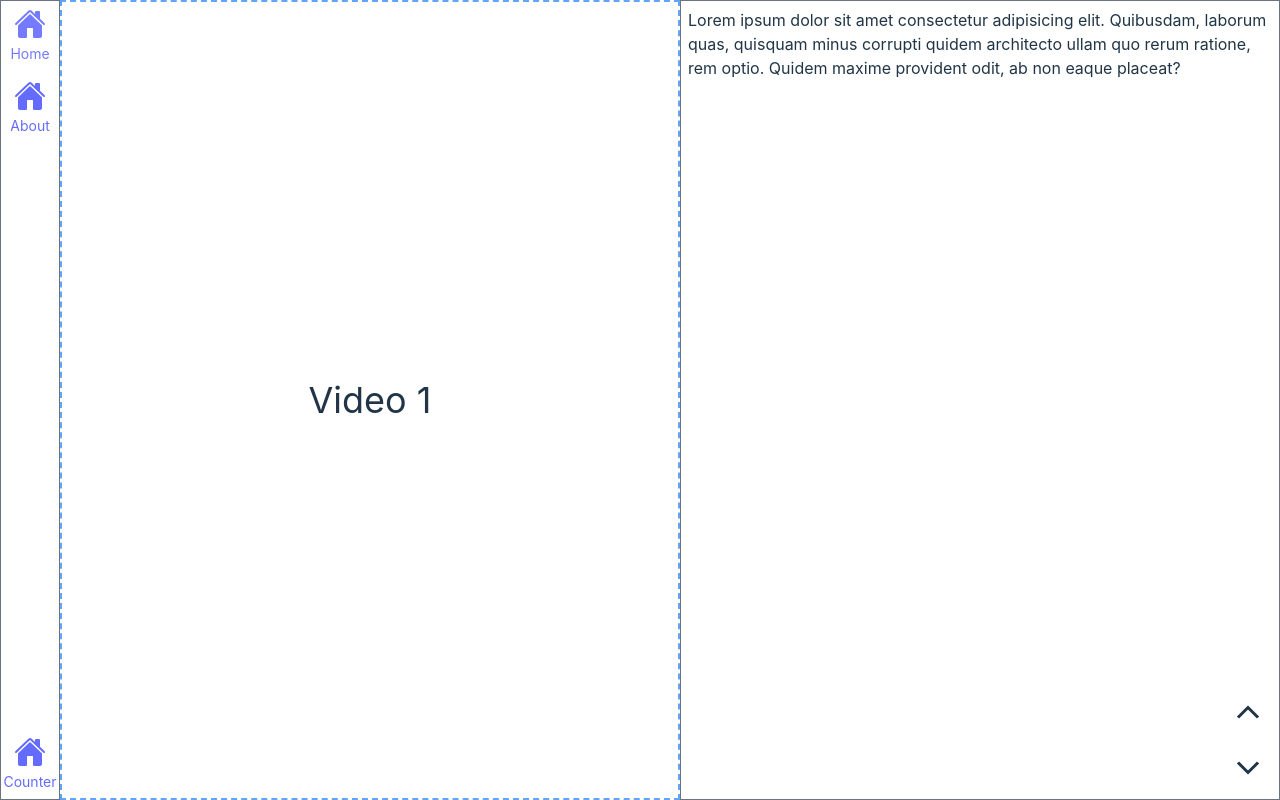
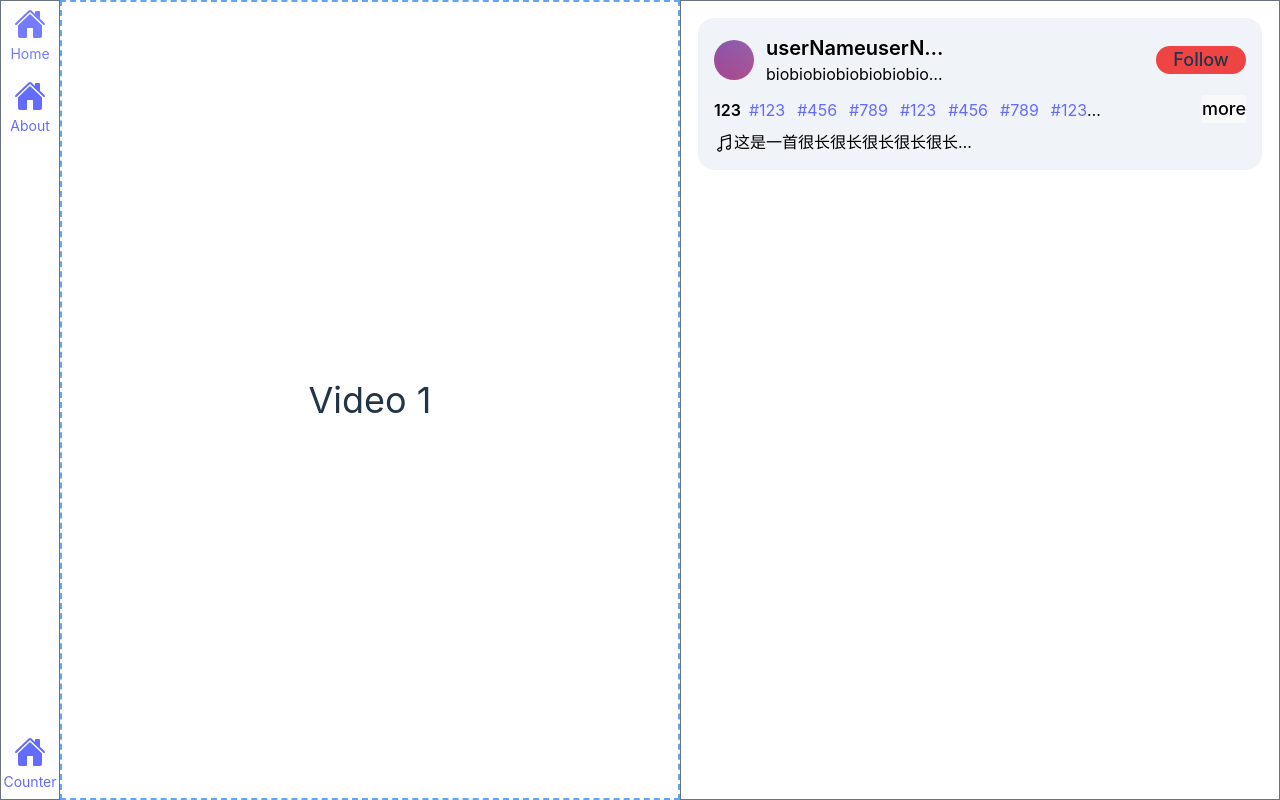
Before and after one commit to Snaptime23/snaptime-web, a React (Vite) app: page / in a window 1280 px wide. Built offline with nearby package versions, Linux system fonts and the light colour scheme.

Commit message:
feat: ✨ add video infomation of comment overlay

```diff
--- a/src/pages/Home/CommentOverlay.tsx
+++ b/src/pages/Home/CommentOverlay.tsx
@@ -1,4 +1,5 @@
-import { CSSProperties, FC } from 'react';
+import { CSSProperties, FC, useEffect, useRef, useState } from 'react';
+import { IoMusicalNotesOutline } from 'react-icons/io5';
 import styles from './CommentOverlay.module.scss';
 
 const CommentOverlay: FC<{ style?: CSSProperties; width: number }> = (props) => {
@@ -8,12 +9,99 @@ const CommentOverlay: FC<{ style?: CSSProperties; width: number }> = (props) =>
         width: props.width,
         ...props.style,
       }}
-      className={`debug-outline ${styles['comment-overlay']}`}
+      className={`debug-outline bg-white ${styles['comment-overlay']}`}
     >
-      <p>
-        Lorem ipsum dolor sit amet consectetur adipisicing elit. Quibusdam, laborum quas, quisquam minus corrupti quidem
-        architecto ullam quo rerum ratione, rem optio. Quidem maxime provident odit, ab non eaque placeat?
-      </p>
+      <VideoInfo></VideoInfo>
+      <div className="operation-container h-9 w-10"></div>
+      <div className="comments-videos-container"></div>
+    </div>
+  );
+};
+
+const VideoInfo: FC = () => {
+  // 为了检查是否出现省略号获取的父容器节点
+  const titleLabelContainer = useRef<HTMLDivElement>(null);
+  // 展开更多按钮的显示状态
+  const [isOverflowed, setIsOverflowed] = useState(false);
+  // 收起更多按钮的显示状态
+  const [isShowMoreLabel, setIsShowMoreLabel] = useState(false);
+  // 父容器类名
+  const [showMoreParentClassName, setshowMoreParentClassName] = useState(
+    'w-[76%] overflow-hidden text-ellipsis whitespace-nowrap'
+  );
+  const [videoLabel] = useState(['123', '456', '789', '123', '456', '789', '123', '456', '789', '123', '456', '789']);
+  useEffect(() => {
+    const handleResize = () => {
+      if (titleLabelContainer.current) {
+        const isContentOverflowed = titleLabelContainer.current.clientWidth < titleLabelContainer.current.scrollWidth;
+        setIsOverflowed(isContentOverflowed);
+      }
+    };
+    window.addEventListener('resize', handleResize);
+    handleResize();
+    return () => {
+      window.removeEventListener('resize', handleResize);
+    };
+  }, [titleLabelContainer]);
+  const showMoreLabel = () => {
+    setshowMoreParentClassName('w-[76%] whitespace-pre-wrap break-words');
+    setIsOverflowed(false);
+    setIsShowMoreLabel(true);
+  };
+  const showLessLabel = () => {
+    setshowMoreParentClassName('w-[76%] overflow-hidden text-ellipsis whitespace-nowrap');
+    setIsOverflowed(true);
+    setIsShowMoreLabel(false);
+  };
+  return (
+    <div className="ml-[10px] mr-[10px] mt-[10px] flex select-none flex-col gap-3 rounded-2xl bg-slate-200/[0.5] p-4">
+      <div className="flex flex-row items-center justify-between">
+        <div className="flex flex-row items-center justify-center gap-3">
+          <img src="../../../public/test.png" className="h-10 w-10 rounded-full object-cover"></img>
+          <div className="flex w-[180px] flex-col">
+            <a className="cursor-pointer select-text overflow-hidden text-ellipsis whitespace-nowrap text-xl font-semibold text-black hover:text-black hover:underline">
+              userNameuserNameuserNameuserNameusdandka范吉奥批发价-pjerNameuserName
+            </a>
+            <span className="select-text overflow-hidden text-ellipsis whitespace-nowrap text-black">
+              biobiobiobiobiobiobiobiobiobiobiobiobiobiobiobio去恶趣味请问的biobiobiobiobiobiobiobiobiobiobiobiobiobiobiobiobiobiobiobiobiobiobiobiobiobio
+            </span>
+          </div>
+        </div>
+        <button className="h-[76%] w-[90px] rounded-2xl bg-red-500 text-lg font-medium">Follow</button>
+      </div>
+      <div className="relative flex flex-col gap-2 text-black">
+        <div ref={titleLabelContainer} className={showMoreParentClassName}>
+          <span className="mr-1 font-semibold">123</span>
+          {videoLabel.map((label, index) => {
+            return (
+              <a key={index} className="mr-1 cursor-pointer px-1 hover:underline">
+                {'#' + label}
+              </a>
+            );
+          })}
+          {isOverflowed && (
+            <button className="rounded-2x absolute right-0 top-[-3px] text-lg font-medium" onClick={showMoreLabel}>
+              more
+            </button>
+          )}
+        </div>
+        {
+          // 如果有展开按钮，则显示展开按钮
+          isShowMoreLabel && (
+            <div className="mt-[-10px]">
+              <button className="rounded-2x text-lg font-medium" onClick={showLessLabel}>
+                less
+              </button>
+            </div>
+          )
+        }
+        <div className="flex flex-row items-center">
+          <IoMusicalNotesOutline className="relative top-[1px]" size={20}></IoMusicalNotesOutline>
+          <span className="h-full w-[250px] overflow-hidden text-ellipsis whitespace-nowrap">
+            这是一首很长很长很长很长很长长很长很长的歌
+          </span>
+        </div>
+      </div>
     </div>
   );
 };
```
Also changed, not shown: public/test.png (added).
